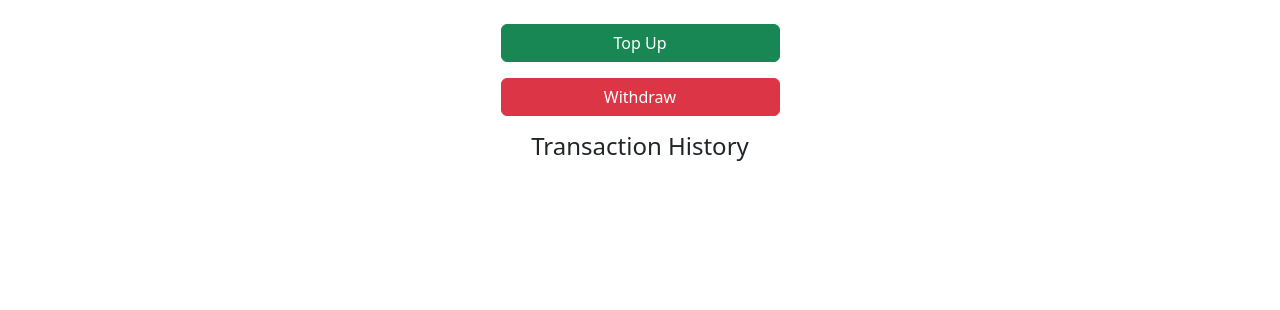
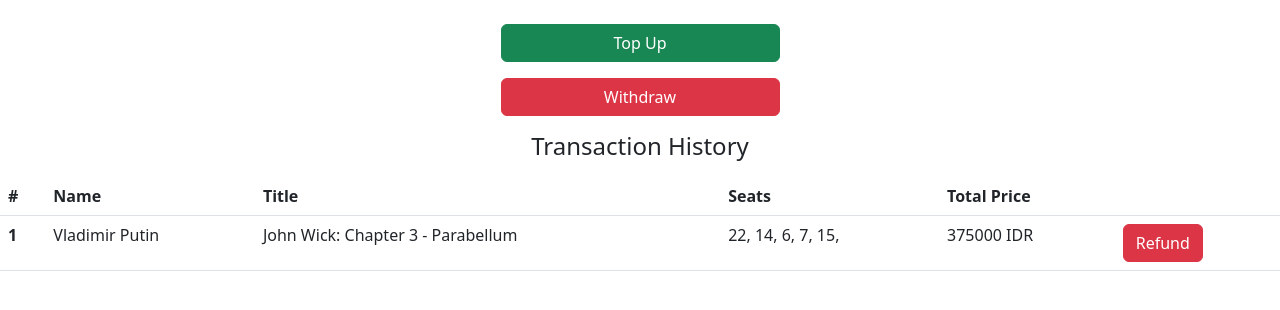
Before and after one commit to RussianMartabak/sea-cinema, a Django app: page /balance in a window 1280 px wide. Shown: the part 188-498 px from the top of the page. Run offline with Django 4.2, Linux system fonts and the light colour scheme; data comes from the database, SQL or seed files in the repository; both versions use the stored data as it was after the commit.

Commit message:
finished Transaction feature

```diff
--- a/src/data/models.py
+++ b/src/data/models.py
@@ -23,3 +23,4 @@ class TransactionRecord(models.Model):
     seats = models.TextField()
     name = models.TextField()
     title = models.TextField()
+    quantity = models.IntegerField(default=1)
--- a/src/pages/views.py
+++ b/src/pages/views.py
@@ -17,9 +17,11 @@ def movie_detail(request, *args, **kwargs):
 
 def balance(request, *args, **kwargs):
     balance = getBalance()
+    transactions = TransactionRecord.objects.all()
     return render(request, "balance_detail.html", {
         "fund" : format(balance, ','),
-        "fund_numeric" : balance
+        "fund_numeric" : balance,
+        "transactions" : transactions
     })
 
 
@@ -111,6 +113,15 @@ def payment(request):
                 target_seat = movie_seats.filter(seat_number=seat)[0]
                 target_seat.is_empty = False
                 target_seat.save()
+            # now record the transactions
+            transaction = TransactionRecord(
+            total = order_data['total_price'],
+            seats = stringify(booked_seats),
+            name = order_data['name'],
+            quantity = order_data['quantity'],
+            title = order_data['movie_title']
+            )
+            transaction.save()
 
             return HttpResponse("success")
 
@@ -132,3 +143,9 @@ def convertToArray(string):
 def getTotalPrice(qty, movie_id):
     movie = Movie.objects.get(pk=movie_id)
     return movie.ticket_price * qty
+
+def stringify(array):
+    res = ""
+    for i in array:
+        res += i + ", "
+    return res
--- a/src/templates/balance_detail.html
+++ b/src/templates/balance_detail.html
@@ -10,7 +10,32 @@
     <a class="btn btn-success w-25 my-3" data-bs-toggle="modal" data-bs-target="#topupModal">Top Up</a>
     <a class="btn btn-danger w-25"  data-bs-toggle="modal" data-bs-target="#withdrawModal">Withdraw</a>
 </div>
-<h4 class="text-center mt-3">Transaction History</h4>
+<h4 class="text-center my-3">Transaction History</h4>
+<table class="table">
+  <thead>
+    <tr>
+      <th scope="col">#</th>
+      <th scope="col">Name</th>
+      <th scope="col">Title</th>
+      <th scope="col">Seats</th>
+      <th scope="col" colspan="2">Total Price</th>
+    </tr>
+  </thead>
+  <tbody>
+    {% for transaction in transactions %}
+    <tr>
+      <th scope="row">1</th>
+      <td>{{transaction.name}}</td>
+      <td>{{transaction.title}}</td>
+      <td>{{transaction.seats}}</td>
+      <td>{{transaction.total}} IDR</td>
+      <td><button class="btn btn-danger">Refund</button></td>
+
+    </tr>
+    {% endfor %}
+
+  </tbody>
+</table>
 
 
 
```
Also changed, not shown: src/data/migrations/0009_transactionrecord_quantity.py (added), src/db.sqlite3.
